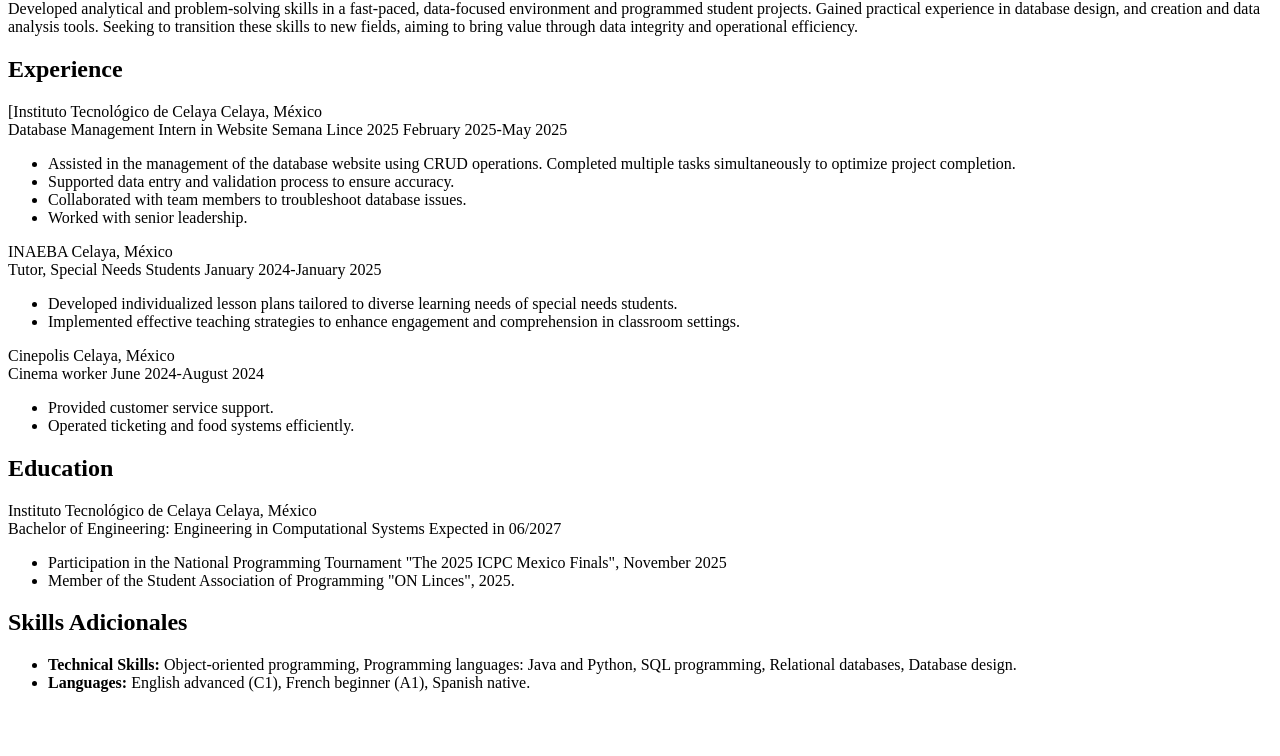
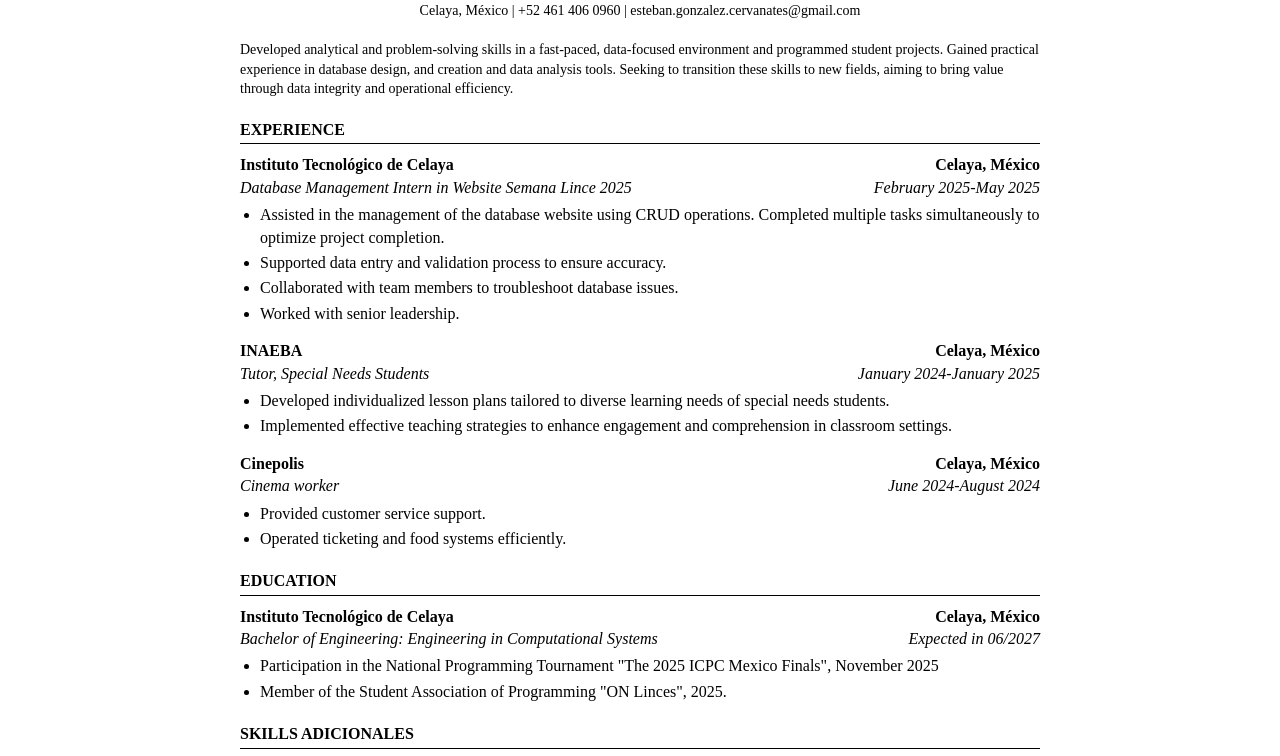
Before and after one commit to estebangonz4/estebangonz4.github.io, a plain HTML site: page index.html in a window 1280 px wide. Shown: the part 114-870 px from the top of the page. Before the commit the page ends 822 px from the top, so only its background shows below. Drawn offline with Linux system fonts and the light colour scheme.

Commit message:
Update index.html

```diff
--- a/index.html
+++ b/index.html
@@ -5,14 +5,14 @@
     <meta name="viewport" content="width=device-width, initial-scale=1.0">
     <title>Resume - Esteban González Cervantes</title>
 
-    <link rel="stylesheet" href="style.css">
+    <link rel="stylesheet" href="styles.css">
 </head>
 <body>
 
     <header>
         <h1>Esteban González Cervantes</h1>
         <div class="contact-info">
-            Celaya, México +52 461 406 0960 | esteban.gonzalez.cervanates@gmail.com
+            Celaya, México | +52 461 406 0960 | esteban.gonzalez.cervanates@gmail.com
         </div>
     </header>
 
@@ -31,7 +31,7 @@
 
         <div class="job">
             <div class="job-header">
-                [<span>Instituto Tecnológico de Celaya </span>
+                <span>Instituto Tecnológico de Celaya </span>
                 <span>Celaya, México </span>
             </div>
             <div class="job-sub">
```
